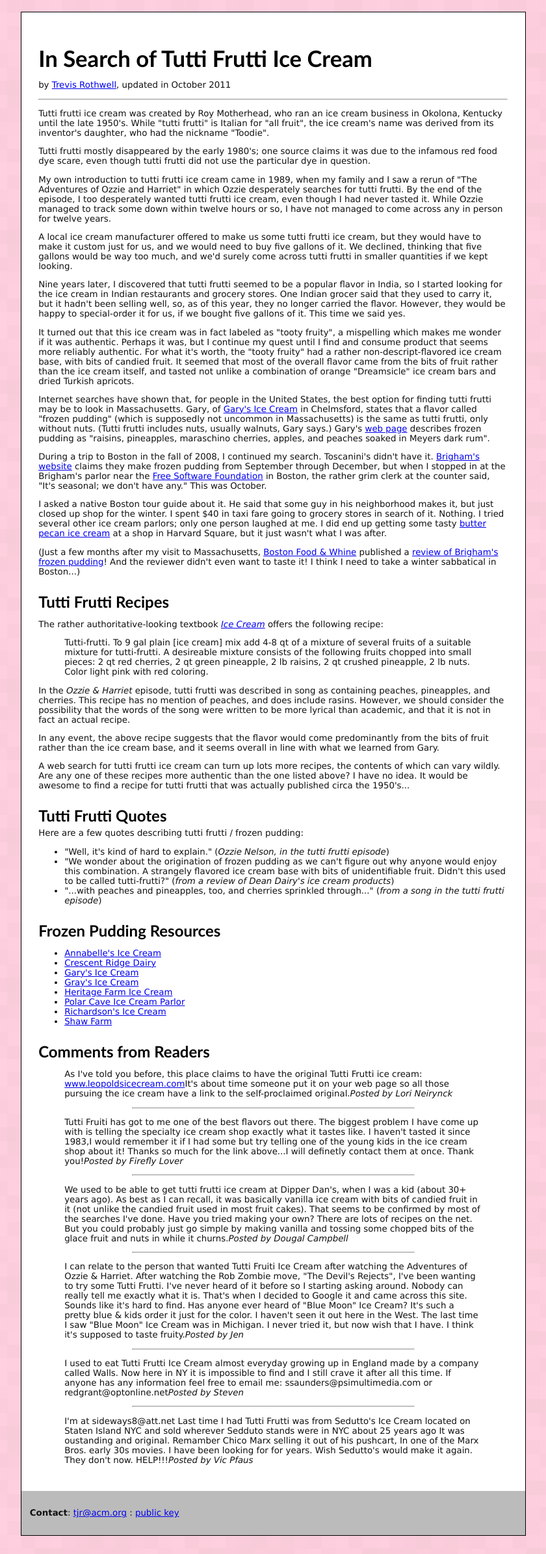
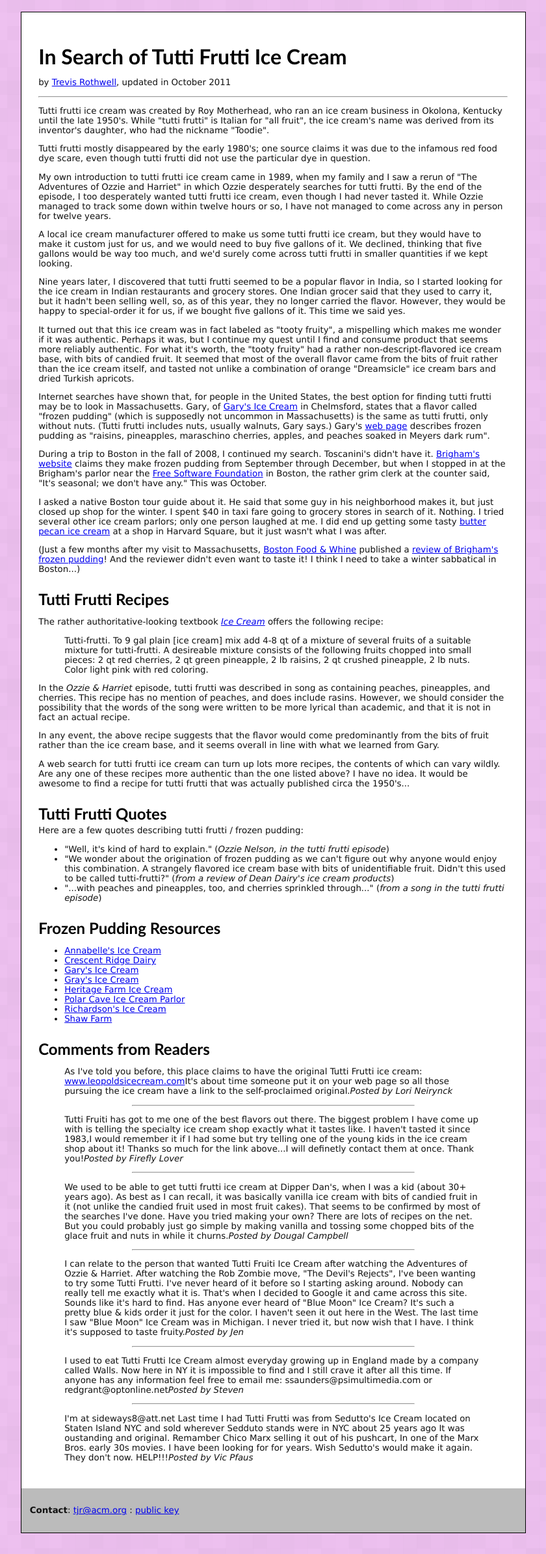
Before and after one commit to tjr/tjr.github.com, a Jekyll site: the page writing/tutti-frutti-ice-cream.html, which Jekyll copies as it is, in a window 1280 px wide. Shown: the whole page at 65% size, without its empty margins (220-1060 px from the left). Built offline with Jekyll 4.4.1, drawn with Linux system fonts in a browser that asks for light colours; some web fonts are replaced.

Commit message:
style updates

```diff
--- a/css/icecream.css
+++ b/css/icecream.css
@@ -5,7 +5,7 @@ body {
     padding-top: 10px;
     padding-bottom: 20px;
     text-align: center;
-    background-color: #FFD1E0;
+    background-color: #EEC1F0;
     background-image: url("/images/square_bg.png");
 }
 
@@ -43,8 +43,8 @@ img.photo { border: 1px solid black; }
 /* fonts */
 body {font-family: Verdana; font-size:10pt; color: #111;}
 h1, h2, h3, h4, h5 {font-family: "Cherry Cream Soda", "Trebuchet MS", sans-serif; color: #000; margin-bottom: 0.2em;}
-h1 {font-size: 26pt;}
-h2 {font-size: 22pt;}
+h1 {font-size: 24pt;}
+h2 {font-size: 20pt;}
 h3 {font-size: 18pt;}
 h4 {font-size: 16pt;}
 h5 {font-size: 14pt;}
```
